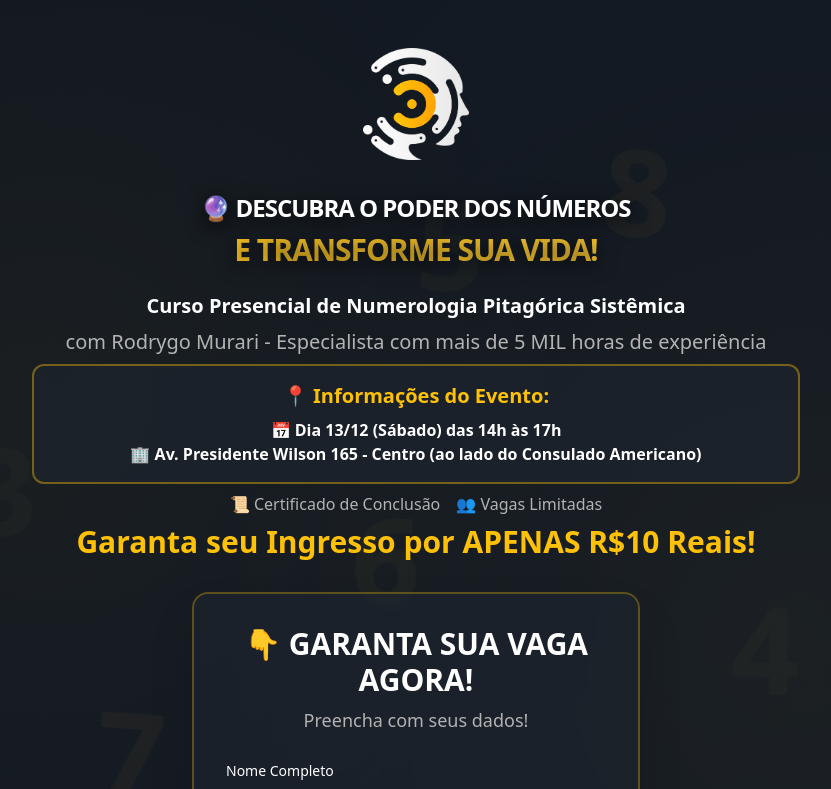
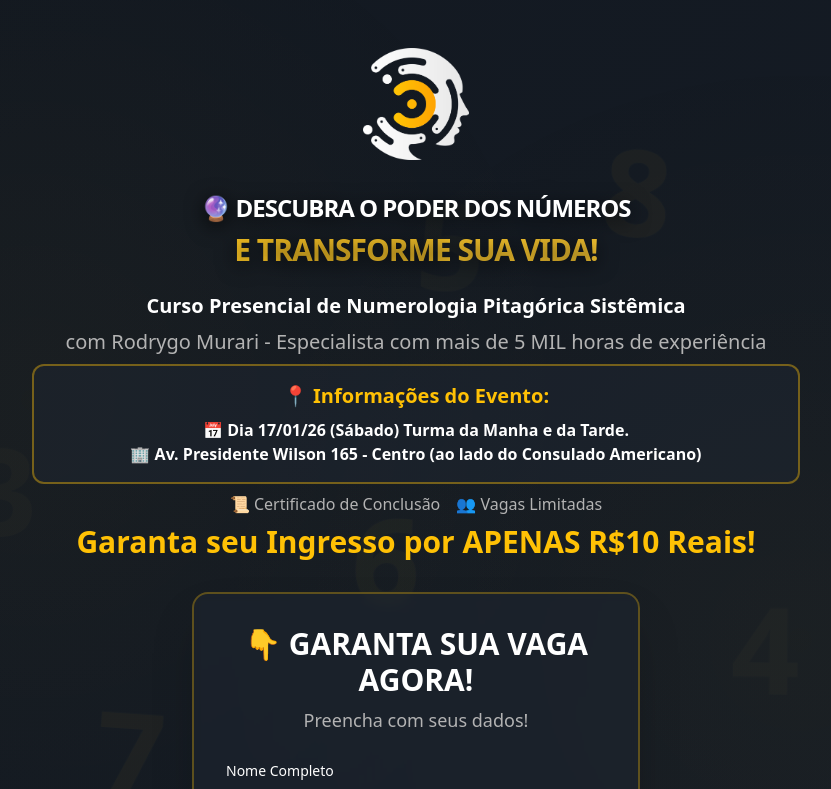
Before and after one commit to pedromurari/idmpelobrasil-13-sp, a React (Vite) app: page / in a window 1280 px wide. Shown: the top 789 px of the page, without its empty margins (224-1055 px from the left). Built offline with nearby package versions, Linux system fonts and the light colour scheme; the HTML template or start-up script is replaced by a standard one.

Commit message:
Visual edit in Lovable
Edited UI in Lovable

```diff
--- a/src/pages/Index.tsx
+++ b/src/pages/Index.tsx
@@ -44,7 +44,7 @@ const Index = () => {
               <p>com Rodrygo Murari - Especialista com mais de 5 MIL horas de experiência</p>
               <div className="bg-card/50 border-2 border-primary/40 rounded-xl p-4 mt-4 mb-4">
                 <p className="text-primary font-bold text-xl mb-2">📍 Informações do Evento:</p>
-                <p className="font-semibold text-foreground text-base">📅 Dia 13/12 (Sábado) das 14h às 17h</p>
+                <p className="font-semibold text-foreground text-base">📅 Dia 17/01/26 (Sábado) Turma da Manha e da Tarde. </p>
                 <p className="font-semibold text-foreground text-base">🏢 Av. Presidente Wilson 165 - Centro (ao lado do Consulado Americano)</p>
               </div>
               <div className="flex flex-wrap justify-center gap-4 text-sm md:text-base mt-4">
```
